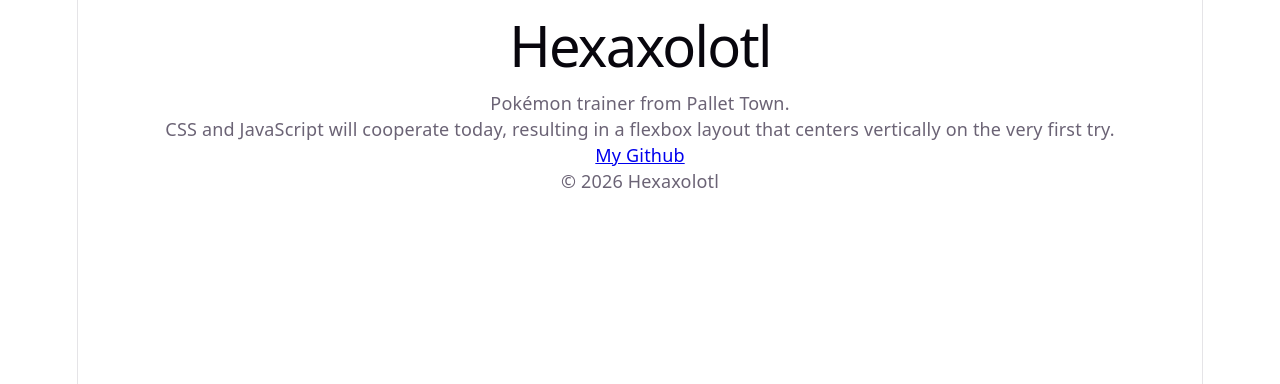
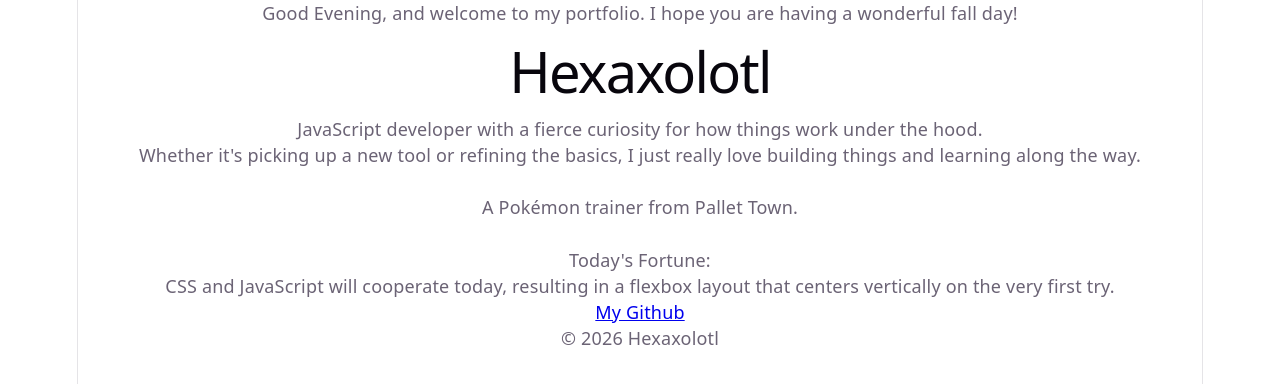
Before and after one commit to Hexaxolotl/portfolio, a React app: page / in a window 1280 px wide. Shown: the top 384 px of the page. Built offline with nearby package versions, Linux system fonts and the light colour scheme; the HTML template or start-up script is replaced by a standard one.

Commit message:
added seasons and some  holidays

```diff
--- a/src/App.jsx
+++ b/src/App.jsx
@@ -2,6 +2,7 @@
 
 import Header from './Header.jsx'
 import About from './About.jsx'
+import Greeting from './Greeting.jsx'
 
 function randomNumer(min, max){
   return Math.floor(Math.random() * (max - min + 1) + min)
@@ -30,8 +31,11 @@ return <a href={url}>{label}</a>
 function App() {
   return (
     <div>
+      <Greeting />
       <Header />
-      <p>Pokémon trainer from Pallet Town.</p>
+      <About />
+      <br></br><p>A Pokémon trainer from Pallet Town.</p> <br></br>
+      <p> Today's Fortune:</p>
       <Fortune />
       <GitHubLink />
     <Footer />
--- /dev/null
+++ b/src/Greeting.jsx
@@ -0,0 +1,43 @@
+function Greeting() {
+    let hour = new Date().getHours()
+    let month = new Date().getMonth()
+    let day = new Date().getDay()
+
+    let greeting = "Good Evening"
+    if (hour < 12) {
+        greeting = "Good Morning"
+    } else if (hour < 18) {
+        greeting = "Good Afternoon"
+    }
+
+    let season = "winter"
+    if (month >= 2 && month <= 4) {
+        season = "spring"
+    } else if (month >= 5 && month <= 7) {
+        season = "summer"
+    } else if (month >= 8 && month <= 10) {
+        season = "fall"
+    }
+
+    let holiday = ""
+    if (month === 11 && day === 25) {
+        holiday = "Merry Christmas!🎄 "
+    } else if (month === 0 && day === 1) {
+        holiday = "Happy New Year! 🎉 "
+    } else if (month === 1 && day === 14) {
+        holiday = "Happy Valentine's Day! ❤️ "
+    } else if (month === 9 && day === 31) {
+        holiday = "Happy Halloween!🎃 "
+    } else if (month === 1 && day === 14) {
+        holiday = "Happy Pi Day! 🥧 "
+    } else if (month === 3 && day === 1) {
+        holiday = "Happy April Fool's Day! 🤡 "
+    } else if (month === 3 && day === 4) {
+        holiday = "May The Fourth Be With You! .𖥔 ݁ ˖🪐.𖥔 ݁ ˖ "
+    }
+
+    return <p>{greeting}, and welcome to my portfolio. I hope you are having a wonderful {season} day! {}</p>
+
+}
+
+export default Greeting
```
